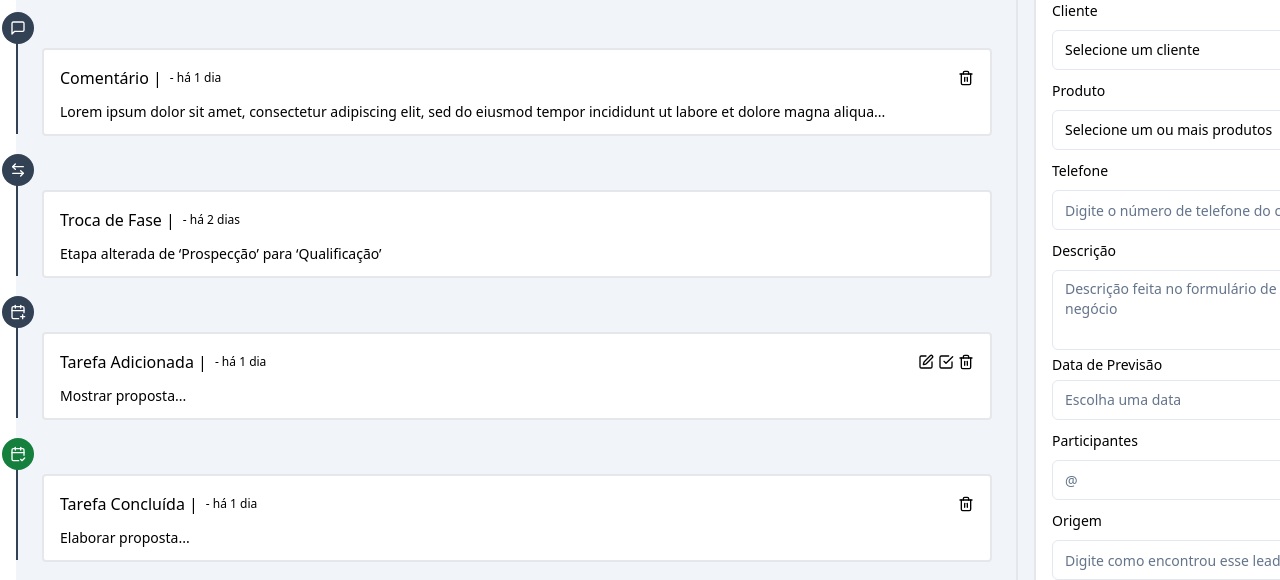
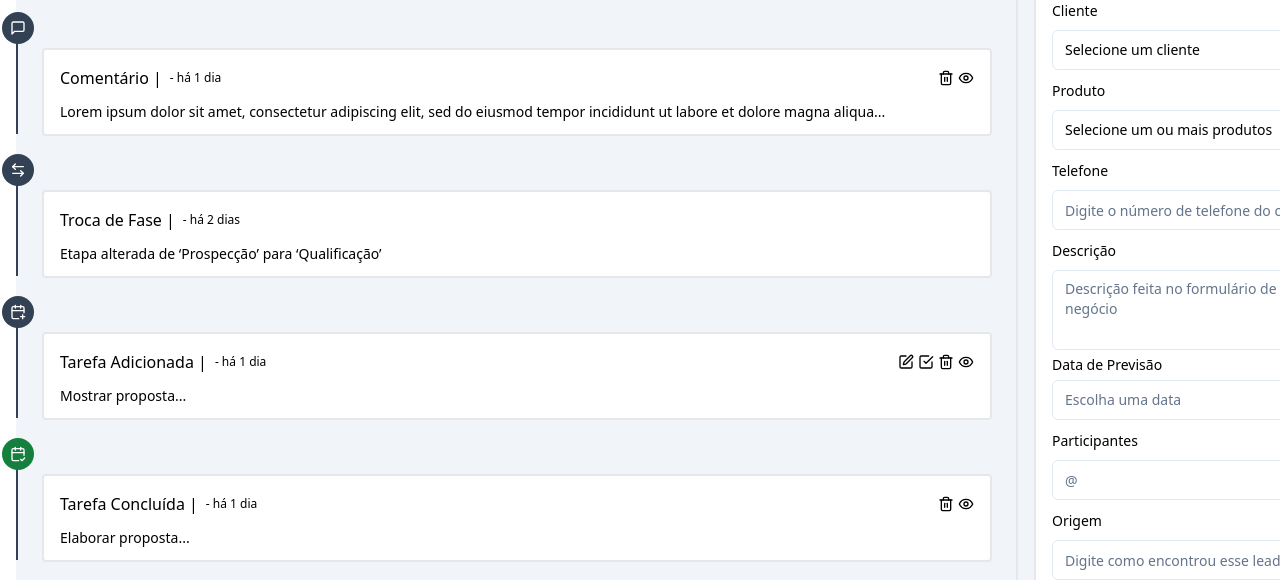
Before and after one commit to lismarreiros/crm-nextcompany, a React (Create React App) app: page /detalhe in a window 1280 px wide. Shown: the part 138-718 px from the top of the page. Built offline with nearby package versions, Linux system fonts and the light colour scheme.

Commit message:
Formulario do Comentário

```diff
--- a/src/components/kanban/index.tsx
+++ b/src/components/kanban/index.tsx
@@ -419,7 +419,7 @@ export default function Kanban() {
 
       {/* Add Item Modal - NEGÓCIO */}
       <Dialog open={showAddItemModal} onOpenChange={setShowAddItemModal}>
-        <DialogContent className='h-[40%]'>
+        <DialogContent className='h-[60%]'>
           <div className="flex flex-col w-full items-start gap-y-4 py-6 static">
             {/* <h1 className="text-gray-800 text-3xl font-bold">Add Item</h1> */}
             <h1 className='text-lg font-medium'>Novo Négocio</h1>
--- a/src/pages/detail/components/Timeline/FormComentario.tsx
+++ b/src/pages/detail/components/Timeline/FormComentario.tsx
@@ -1,10 +1,49 @@
 import React from 'react';
+import { z } from 'zod';
+import { zodResolver } from '@hookform/resolvers/zod';
+import { Textarea } from '@/components/shadcn/ui/textarea';
+import { useForm } from 'react-hook-form';
+import { Form,
+  FormControl,
+  FormField,
+  FormItem,
+} from '@/components/shadcn/ui/form';
+import { Button } from '@/components/shadcn/ui/button';
+
+const schema = z.object({
+  comentario: z.string()
+});
+
+const onSubmit = async (data: z.infer<typeof schema>) => {
+  console.log(data);
+};
 
 function FormComentario() {
-
+  const form = useForm<z.infer<typeof schema>>({
+    resolver: zodResolver(schema),
+  });
   return (
-    <div>
-      <h1>teste</h1>
+    <div className='py-4'>
+      <Form {...form}>
+        <form onSubmit={form.handleSubmit(onSubmit)} className='py-2 flex flex-col gap-2'>
+          <FormField
+            control={form.control}
+            name="comentario"
+            render={({ field }) => (
+              <FormItem>
+                <FormControl>
+                  <Textarea
+                    placeholder="Escreva um comentário"
+                    className="resize-none"
+                    {...field}
+                  />
+                </FormControl>
+              </FormItem>
+            )}
+          />
+          <Button type='submit' className='w-2/6 my-4 self-end'>Adicionar Comentário</Button>
+        </form>
+      </Form>
     </div>
   );
 }
--- a/src/pages/detail/components/Timeline/Timeline.tsx
+++ b/src/pages/detail/components/Timeline/Timeline.tsx
@@ -1,6 +1,6 @@
 import { Button } from '@/components/shadcn/ui/button';
 import { Command, CommandInput } from '@/components/shadcn/ui/command';
-import { ArrowLeftRight, CalendarCheck2, CalendarPlus, CheckSquare, MessageSquare, SquarePen, Trash2 } from 'lucide-react';
+import { ArrowLeftRight, CalendarCheck2, CalendarPlus, CheckSquare, Eye, MessageSquare, SquarePen, Trash2 } from 'lucide-react';
 import {
   Dialog,
   DialogContent,
@@ -25,7 +25,7 @@ function Timeline() {
             <DialogTrigger>
               <Button>Adicionar Tarefa</Button>
             </DialogTrigger>
-            <DialogContent className='w-4/5'>
+            <DialogContent className='h-[80%]'>
               <FormTarefa/>
             </DialogContent>
           </Dialog>
@@ -33,7 +33,7 @@ function Timeline() {
             <DialogTrigger>
               <Button>Adicionar Comentário</Button>
             </DialogTrigger>
-            <DialogContent className='w-4/5'>
+            <DialogContent className='w-4/5 h-[40%]'>
               <FormComentario />
             </DialogContent>
           </Dialog>
@@ -56,7 +56,12 @@ function Timeline() {
             {/** ícones */}
             <div className='flex gap-1 px-2'>
               {/* <SquarePen size={16} /> */}
-              <Trash2 size={16}/>
+              <button title='Excluir'>
+                <Trash2 size={16}/>
+              </button>
+              <button title='Mostrar detalhes'>
+                <Eye size={16}/>
+              </button>
             </div>
 
           </div>
@@ -103,9 +108,18 @@ function Timeline() {
 
             {/** ícones */}
             <div className='flex gap-1 px-2'>
-              <SquarePen size={16} />
-              <CheckSquare size={16} />
-              <Trash2 size={16}/>
+              <button title='Editar'>
+                <SquarePen size={16} />
+              </button>
+              <button title='Marcar como concluída'>
+                <CheckSquare size={16} />
+              </button>
+              <button title='Excluir'>
+                <Trash2 size={16}/>
+              </button>
+              <button title='Mostrar detalhes'>
+                <Eye size={16} />
+              </button>
             </div>
 
           </div>
@@ -129,7 +143,12 @@ function Timeline() {
             {/** ícones */}
             <div className='flex gap-1 px-2'>
               {/* <SquarePen size={16} /> */}
-              <Trash2 size={16}/>
+              <button title='Excluir'>
+                <Trash2 size={16}/>
+              </button>
+              <button title='Mostrar detalhes'>
+                <Eye size={16}/>
+              </button>
             </div>
 
           </div>
```
